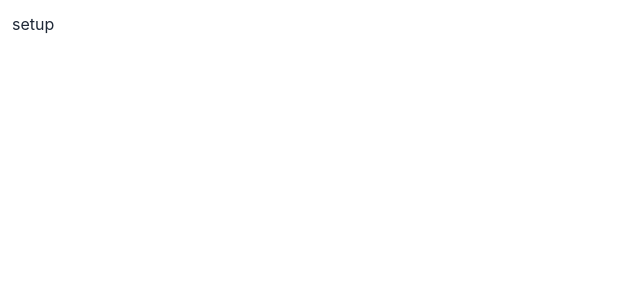
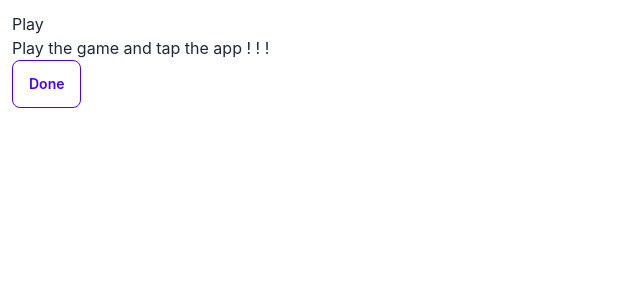
Before and after one commit to mbatuhantuna/tca-backgammon, a React (Create React App) app: page /#/play in a window 1280 px wide. Shown: the top 300 px of the page, without its empty margins (0-640 px from the left). Built offline with nearby package versions, Linux system fonts and the light colour scheme.

Commit message:
Nav Items

```diff
--- /dev/null
+++ b/src/Home.tsx
@@ -0,0 +1,20 @@
+import { useNavigate } from 'react-router-dom';
+
+export const Home = () => {
+
+    const nav = useNavigate();
+
+    return (
+        <>
+            <h3>
+                Home
+            </h3>
+            <button
+                className="btn btn-secondary"
+                onClick={() => nav('/setup')}
+            >
+                Play
+            </button>
+        </>
+    );
+};
--- /dev/null
+++ b/src/Play.tsx
@@ -0,0 +1,22 @@
+import { useNavigate } from 'react-router-dom';
+
+export const Play = () => {
+    const nav = useNavigate();
+
+    return (
+      <>
+        <h3>
+          Play
+        </h3>
+        <p>
+          Play the game and tap the app ! ! !
+        </p>
+        <button
+            className="btn btn-outline btn-primary"
+            onClick={() => true ? nav(-2) : nav('/home')}
+        >
+            Done
+        </button>
+      </>
+    );
+  };
--- /dev/null
+++ b/src/Setup.tsx
@@ -0,0 +1,20 @@
+import { useNavigate } from 'react-router-dom';
+
+export const Setup = () => {
+
+    const nav = useNavigate();
+
+    return (
+        <>
+            <h3>
+                Setup
+            </h3>
+            <button
+                className="btn btn-link"
+                onClick={() => nav('/play')}
+            >
+                Start the Game
+            </button>
+        </>
+    );
+  };
```
Also changed, not shown: src/App.tsx (+8 -7 lines).
